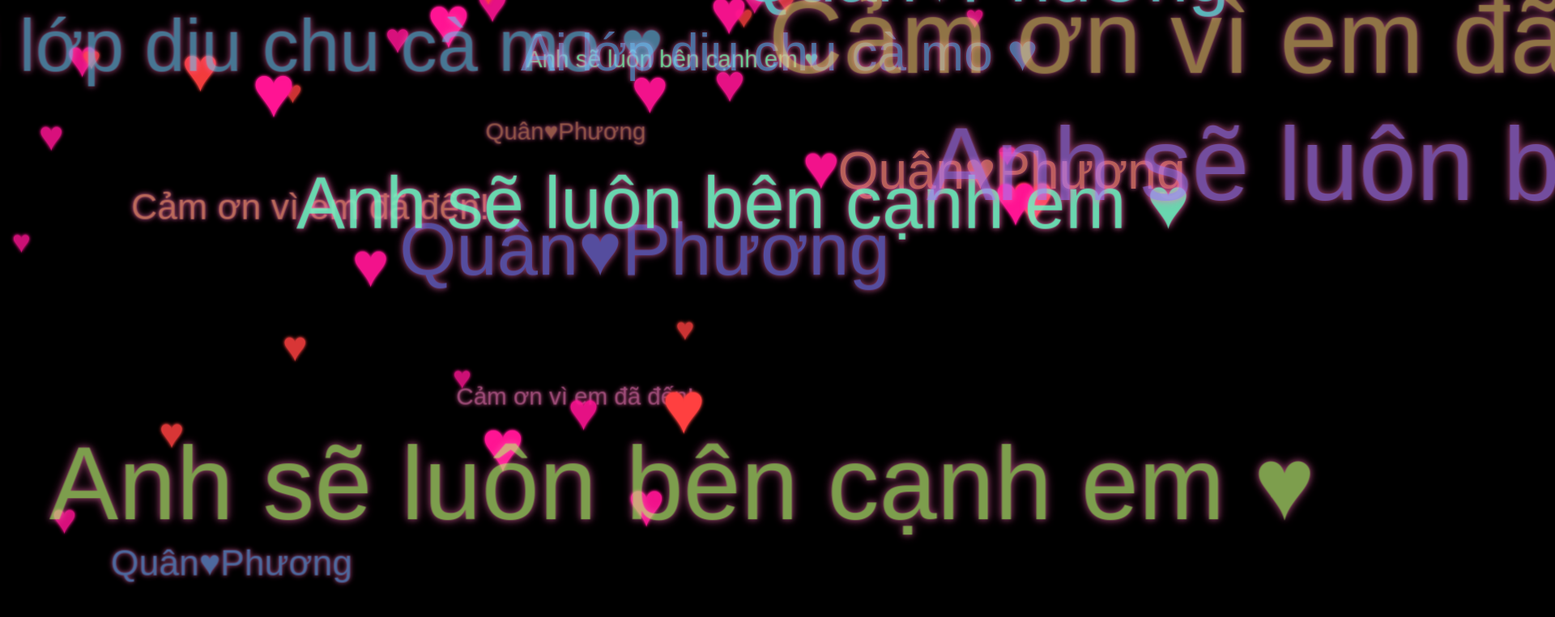
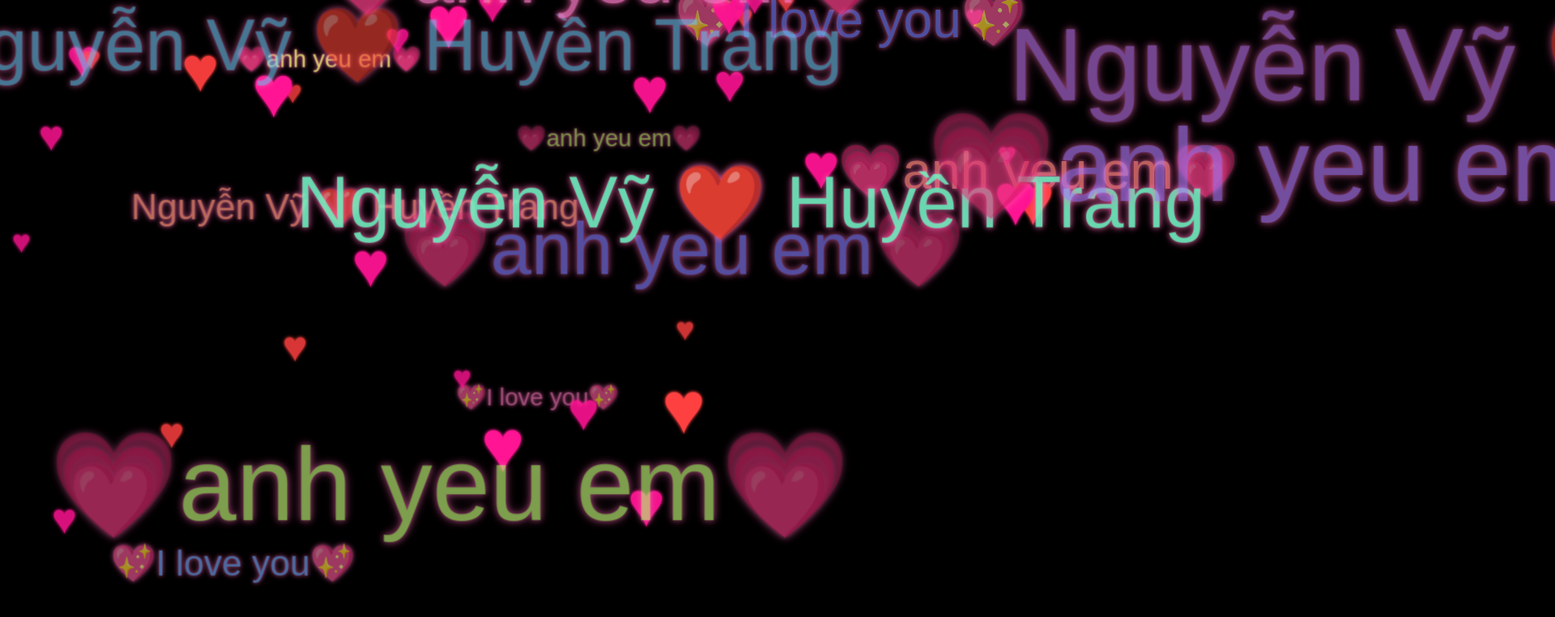
Before and after one commit to love-uu-forever/love64, a plain HTML site: page index.html in a window 1280 px wide. Shown: the top 762 px of the page at 81% size, 1920 px wide, since content can reach past the window. Drawn offline with Linux system fonts and the light colour scheme.

Commit message:
Update index.html

```diff
--- a/index.html
+++ b/index.html
@@ -134,10 +134,33 @@
     </audio>
     <script>
         const texts = [
-            "Cảm ơn vì em đã đến!",
-            "Ai lớp diu chu cà mo ♥",
-            "Anh sẽ luôn bên cạnh em ♥",
-            "Quân♥Phương"
+            "💖I love you💖",
+  "Nguyễn Vỹ ❤️ Huyền Trang",
+  "💗anh yeu em💗",
+   "💖I love you💖",
+  "Nguyễn Vỹ ❤️ Huyền Trang",
+  "💗anh yeu em💗",
+   "💖I love you💖",
+  "Nguyễn Vỹ ❤️ Huyền Trang",
+  "💗anh yeu em💗",
+   "💖I love you💖",
+  "Nguyễn Vỹ ❤️ Huyền Trang",
+  "💗anh yeu em💗",
+   "💖I love you💖",
+  "Nguyễn Vỹ ❤️ Huyền Trang",
+  "💗anh yeu em💗",
+   "💖I love you💖",
+  "Nguyễn Vỹ ❤️ Huyền Trang",
+  "💗anh yeu em💗",
+   "💖I love you💖",
+  "Nguyễn Vỹ ❤️ Huyền Trang",
+  "💗anh yeu em💗",
+   "💖I love you💖",
+  "Nguyễn Vỹ ❤️ Huyền Trang",
+  "💗anh yeu em💗",
+   "💖I love you💖",
+  "Nguyễn Vỹ ❤️ Huyền Trang",
+  "💗anh yeu em💗",
         ];
 
         const scene = document.getElementById("scene");
```
